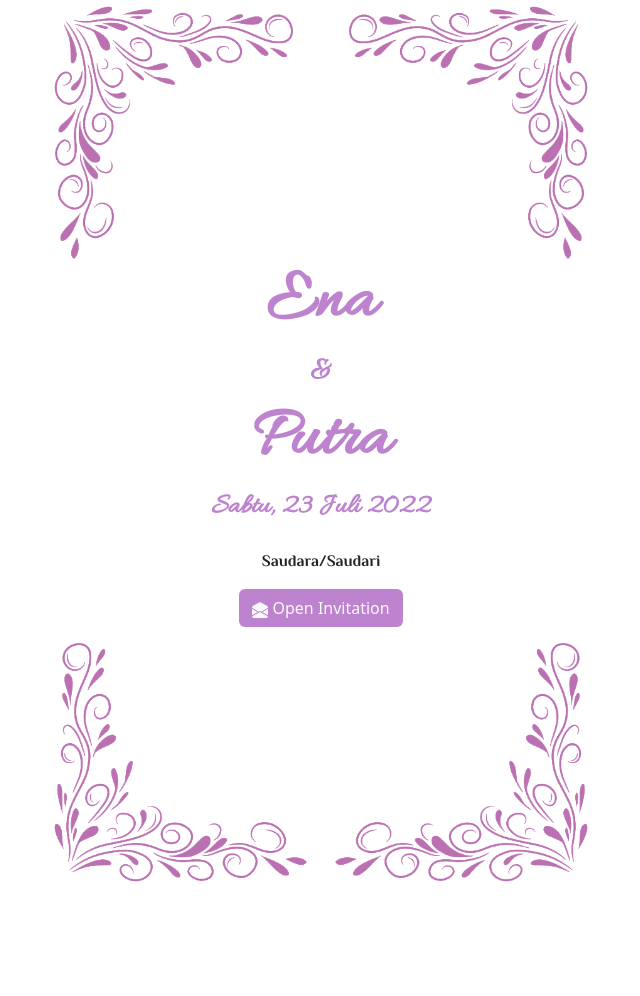
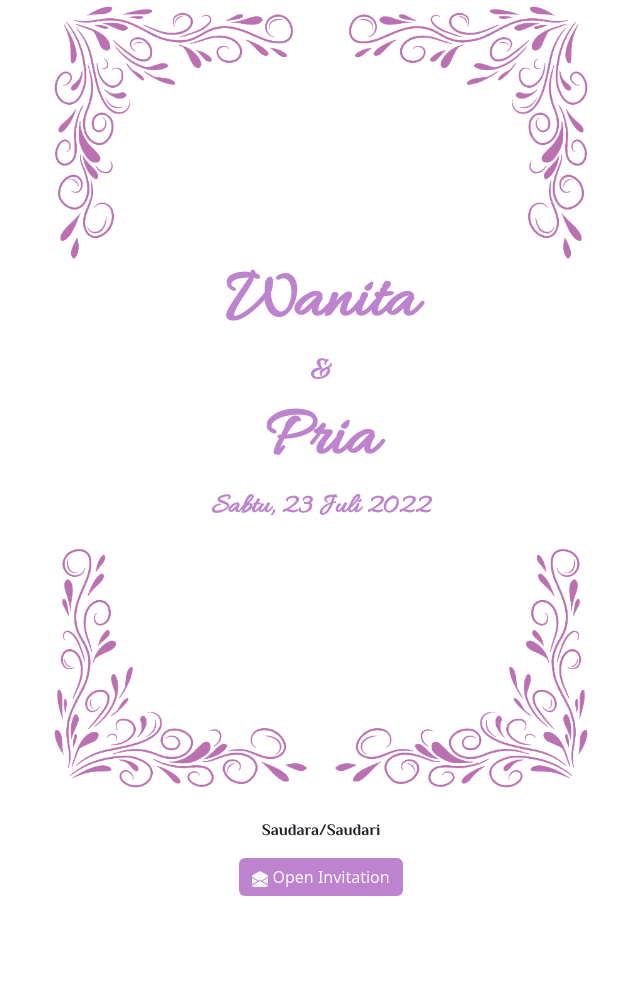
Before and after one commit to Echo271/wedding-invite, a PHP site: page / in a window 1280 px wide. Shown: the whole page, without its empty margins (319-959 px from the left). Before the commit the page ends 888 px from the top, so only its background shows below. Run offline with PHP 8.4, Linux system fonts and the light colour scheme.

Commit message:
update php

```diff
--- a/index.php
+++ b/index.php
@@ -27,17 +27,10 @@
     <div class="container">
         <div class="row text-center">
             <div class="col">
-                <h1 class="judul">Ena</h1>
+                <h1 class="judul">Wanita</h1>
                 <h2 class="judul2">&</h2>
-                <h1 class="judul">Putra</h1>
+                <h1 class="judul">Pria</h1>
                 <h3 class="judul2">Sabtu, 23 Juli 2022</h3>
-
-                <p class="pt-3"><?= $nama; ?></p>
-                <div class="col">
-                    <a href="home.php" class="btn text-light" style="background-color: #BD83CE ;"><svg xmlns="http://www.w3.org/2000/svg" width="16" height="16" fill="currentColor" class="bi bi-envelope-open-fill" viewBox="0 0 16 16">
-                        <path d="M8.941.435a2 2 0 0 0-1.882 0l-6 3.2A2 2 0 0 0 0 5.4v.314l6.709 3.932L8 8.928l1.291.718L16 5.714V5.4a2 2 0 0 0-1.059-1.765l-6-3.2ZM16 6.873l-5.693 3.337L16 13.372v-6.5Zm-.059 7.611L8 10.072.059 14.484A2 2 0 0 0 2 16h12a2 2 0 0 0 1.941-1.516ZM0 13.373l5.693-3.163L0 6.873v6.5Z"/>
-                    </svg> Open Invitation</a>
-                </div>
             </div>
         </div>
     </div>
@@ -47,6 +40,18 @@
             <img src="img/corner 12.png" alt="" class="w-25">
         </div>
     </div>
+    <div class="container pt-2" style="padding-bottom: 100px;">
+        <div class="row text-center">
+            <div class="col">
+            <p class="pt-3"><?= $nama; ?></p>
+                <div class="col">
+                    <a href="home.php" class="btn text-light" style="background-color: #BD83CE ;"><svg xmlns="http://www.w3.org/2000/svg" width="16" height="16" fill="currentColor" class="bi bi-envelope-open-fill" viewBox="0 0 16 16">
+                        <path d="M8.941.435a2 2 0 0 0-1.882 0l-6 3.2A2 2 0 0 0 0 5.4v.314l6.709 3.932L8 8.928l1.291.718L16 5.714V5.4a2 2 0 0 0-1.059-1.765l-6-3.2ZM16 6.873l-5.693 3.337L16 13.372v-6.5Zm-.059 7.611L8 10.072.059 14.484A2 2 0 0 0 2 16h12a2 2 0 0 0 1.941-1.516ZM0 13.373l5.693-3.163L0 6.873v6.5Z"/>
+                    </svg> Open Invitation</a>
+                </div>
+            </div>
+        </div>
+    </div>
 
     <script src="https://cdn.jsdelivr.net/npm/bootstrap@5.2.0/dist/js/bootstrap.bundle.min.js" integrity="sha384-A3rJD856KowSb7dwlZdYEkO39Gagi7vIsF0jrRAoQmDKKtQBHUuLZ9AsSv4jD4Xa" crossorigin="anonymous"></script>
   </body>
```
